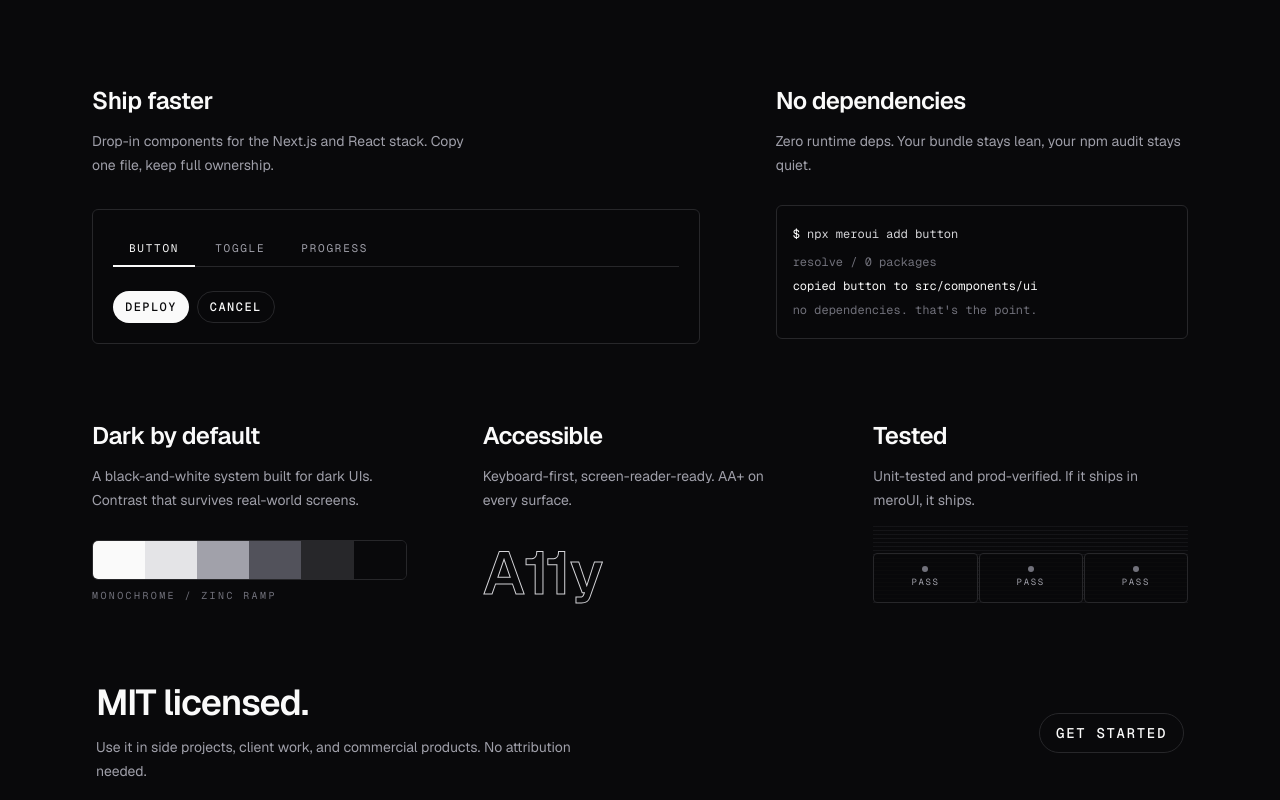
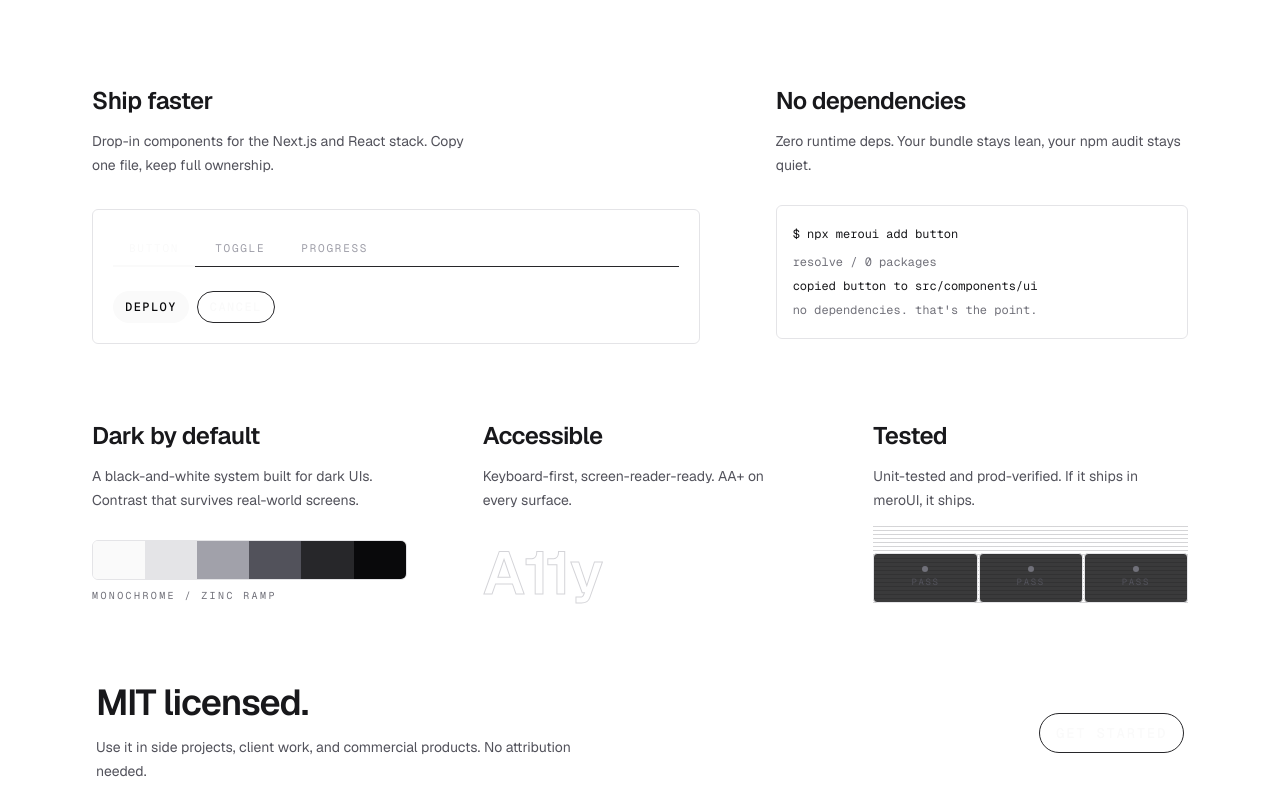
Before and after one commit to shivraj598/meroUI, a Next.js app: page / in a window 1280 px wide. Shown: the part 1080-1880 px from the top of the page. Built offline with nearby package versions, Linux system fonts and the light colour scheme.

Commit message:
style: update Features component styles for improved consistency

```diff
--- a/src/components/sections/Features.tsx
+++ b/src/components/sections/Features.tsx
@@ -132,14 +132,14 @@
     <section
       ref={section}
       id="features"
-      className="relative bg-zinc-950 px-6 pt-28 pb-6 md:px-10 md:pt-40 md:pb-14"
+      className="relative bg-canvas px-6 pt-28 pb-6 md:px-10 md:pt-40 md:pb-14"
     >
       <div className="mx-auto w-full max-w-6xl">
-        <div className="mb-14 flex items-end justify-between border-b border-zinc-800 pb-6 md:mb-20">
+        <div className="mb-14 flex items-end justify-between border-b border-line pb-6 md:mb-20">
           <h2 className="text-5xl font-semibold tracking-tight md:text-7xl">
             Principles.
           </h2>
-          <span className="hidden font-mono text-[10px] uppercase tracking-[0.3em] text-zinc-500 md:block">
+          <span className="hidden font-mono text-[10px] uppercase tracking-[0.3em] text-faint md:block">
             every one enforced
           </span>
         </div>
@@ -151,15 +151,15 @@
             <div className="tilt-inner h-full [transform-style:preserve-3d]">
               <div className="flex h-full flex-col p-6 [transform:translateZ(32px)] md:p-7">
                 <div className="flex flex-1 flex-col">
-                  <h3 className="text-2xl font-semibold tracking-tight text-zinc-50">
+                  <h3 className="text-2xl font-semibold tracking-tight text-ink">
                     Ship faster
                   </h3>
-                  <p className="mt-3 max-w-sm text-sm leading-6 text-zinc-400">
+                  <p className="mt-3 max-w-sm text-sm leading-6 text-muted">
                     Drop-in components for the Next.js and React stack. Copy one
                     file, keep full ownership.
                   </p>
                 </div>
-                <div className="mt-8 rounded-md border border-zinc-800 bg-zinc-950/60 p-4 md:p-5">
+                <div className="mt-8 rounded-md border border-line bg-canvas/60 p-4 md:p-5">
                   <Tabs items={DEMO_TABS} />
                 </div>
               </div>
@@ -170,25 +170,25 @@
           <div className="feature-card md:col-span-5">
             <div className="tilt-inner h-full [transform-style:preserve-3d]">
               <div className="flex h-full flex-col p-6 [transform:translateZ(32px)] md:p-7">
-                <h3 className="text-2xl font-semibold tracking-tight text-zinc-50">
+                <h3 className="text-2xl font-semibold tracking-tight text-ink">
                   No dependencies
                 </h3>
-                <p className="mt-3 text-sm leading-6 text-zinc-400">
+                <p className="mt-3 text-sm leading-6 text-muted">
                   Zero runtime deps. Your bundle stays lean, your npm audit stays
                   quiet.
                 </p>
-                <div className="mt-7 rounded-md border border-zinc-800 bg-zinc-950/60 px-4 py-4">
+                <div className="mt-7 rounded-md border border-line bg-canvas/60 px-4 py-4">
                   <p className="caret font-mono text-xs leading-6">
-                    <span className="text-zinc-50">$ </span>
-                    <span className="text-zinc-300">npx meroui add button</span>
+                    <span className="text-ink">$ </span>
+                    <span className="text-ink">npx meroui add button</span>
                   </p>
-                  <p className="mt-1 font-mono text-xs leading-6 text-zinc-500">
+                  <p className="mt-1 font-mono text-xs leading-6 text-faint">
                     resolve / 0 packages
                   </p>
-                  <p className="font-mono text-xs leading-6 text-zinc-50">
+                  <p className="font-mono text-xs leading-6 text-ink">
                     copied button to src/components/ui
                   </p>
-                  <p className="font-mono text-xs leading-6 text-zinc-500">
+                  <p className="font-mono text-xs leading-6 text-faint">
                     no dependencies. that&apos;s the point.
                   </p>
                 </div>
@@ -200,15 +200,15 @@
           <div className="feature-card md:col-span-4">
             <div className="tilt-inner h-full [transform-style:preserve-3d]">
               <div className="flex h-full flex-col p-6 [transform:translateZ(32px)] md:p-7">
-                <h3 className="text-2xl font-semibold tracking-tight text-zinc-50">
+                <h3 className="text-2xl font-semibold tracking-tight text-ink">
                   Dark by default
                 </h3>
-                <p className="mt-3 text-sm leading-6 text-zinc-400">
+                <p className="mt-3 text-sm leading-6 text-muted">
                   A black-and-white system built for dark UIs. Contrast that
                   survives real-world screens.
                 </p>
                 <div className="mt-auto pt-7">
-                  <div className="flex h-10 w-full overflow-hidden rounded-md border border-zinc-800">
+                  <div className="flex h-10 w-full overflow-hidden rounded-md border border-line">
                     {SHADES.map((shade) => (
                       <span
                         key={shade}
@@ -218,7 +218,7 @@
                       />
                     ))}
                   </div>
-                  <p className="mt-2 font-mono text-[10px] uppercase tracking-[0.24em] text-zinc-500">
+                  <p className="mt-2 font-mono text-[10px] uppercase tracking-[0.24em] text-faint">
                     monochrome / zinc ramp
                   </p>
                 </div>
@@ -230,10 +230,10 @@
           <div className="feature-card md:col-span-4">
             <div className="tilt-inner h-full [transform-style:preserve-3d]">
               <div className="flex h-full flex-col p-6 [transform:translateZ(32px)] md:p-7">
-                <h3 className="text-2xl font-semibold tracking-tight text-zinc-50">
+                <h3 className="text-2xl font-semibold tracking-tight text-ink">
                   Accessible
                 </h3>
-                <p className="mt-3 text-sm leading-6 text-zinc-400">
+                <p className="mt-3 text-sm leading-6 text-muted">
                   Keyboard-first, screen-reader-ready. AA+ on every surface.
                 </p>
                 <span className="text-outline mt-auto pt-7 block text-6xl font-semibold leading-none tracking-tight">
@@ -247,10 +247,10 @@
           <div className="feature-card md:col-span-4">
             <div className="tilt-inner h-full [transform-style:preserve-3d]">
               <div className="flex h-full flex-col p-6 [transform:translateZ(32px)] md:p-7">
-                <h3 className="text-2xl font-semibold tracking-tight text-zinc-50">
+                <h3 className="text-2xl font-semibold tracking-tight text-ink">
                   Tested
                 </h3>
-                <p className="mt-3 text-sm leading-6 text-zinc-400">
+                <p className="mt-3 text-sm leading-6 text-muted">
                   Unit-tested and prod-verified. If it ships in meroUI, it ships.
                 </p>
                 <div
@@ -261,10 +261,10 @@
                   {[0, 1, 2].map((col) => (
                     <div
                       key={col}
-                      className="flex flex-col items-center gap-1 rounded-sm border border-zinc-800 bg-zinc-950/80 px-3 py-3"
+                      className="flex flex-col items-center gap-1 rounded-sm border border-line bg-scrim/80 px-3 py-3"
                     >
-                      <span className="size-1.5 rounded-full bg-zinc-500" />
-                      <span className="font-mono text-[9px] uppercase tracking-[0.18em] text-zinc-400">
+                      <span className="size-1.5 rounded-full bg-faint" />
+                      <span className="font-mono text-[9px] uppercase tracking-[0.18em] text-muted">
                         pass
                       </span>
                     </div>
@@ -279,10 +279,10 @@
             <div className="tilt-inner [transform-style:preserve-3d]">
               <div className="flex flex-col justify-between gap-6 p-6 [transform:translateZ(32px)] md:flex-row md:items-center md:p-8">
                 <div>
-                  <h3 className="text-3xl font-semibold tracking-tight text-zinc-50 md:text-4xl">
+                  <h3 className="text-3xl font-semibold tracking-tight text-ink md:text-4xl">
                     MIT licensed.
                   </h3>
-                  <p className="mt-3 max-w-lg text-sm leading-6 text-zinc-400">
+                  <p className="mt-3 max-w-lg text-sm leading-6 text-muted">
                     Use it in side projects, client work, and commercial products.
                     No attribution needed.
                   </p>
```
